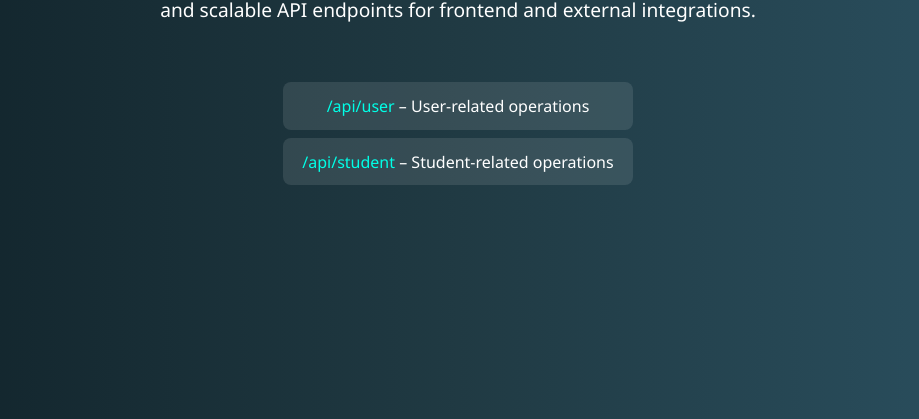
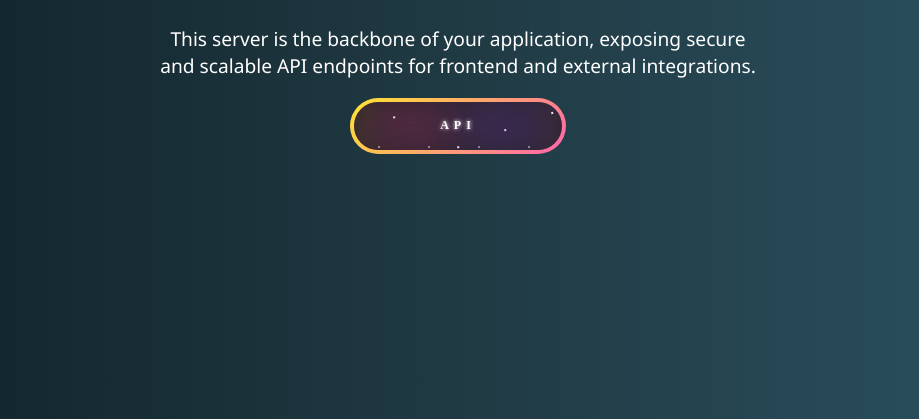
Before and after one commit to NFRIDOY/backend-express-ts-init-setup, a website: page index.html in a window 1280 px wide. Shown: the part 381-800 px from the top of the page, without its empty margins (182-1101 px from the left). Drawn offline with Linux system fonts and the light colour scheme.

Commit message:
✨ api page

```diff
--- a/index.html
+++ b/index.html
@@ -4,6 +4,7 @@
 <head>
     <meta charset="UTF-8" />
     <meta name="viewport" content="width=device-width, initial-scale=1.0" />
+
     <title>Backend API Server</title>
     <style>
         body {
@@ -47,17 +48,203 @@
             color: #00ffe7;
             text-decoration: none;
         }
+
+        /* From Uiverse.io by StealthWorm */
+        .btn {
+            display: flex;
+            justify-content: center;
+            align-items: center;
+            width: 13rem;
+            overflow: hidden;
+            height: 3rem;
+            background-size: 300% 300%;
+            cursor: pointer;
+            backdrop-filter: blur(1rem);
+            border-radius: 5rem;
+            transition: 0.5s;
+            animation: gradient_301 5s ease infinite;
+            border: double 4px transparent;
+            background-image: linear-gradient(#212121, #212121),
+                linear-gradient(137.48deg,
+                    #ffdb3b 10%,
+                    #fe53bb 45%,
+                    #8f51ea 67%,
+                    #0044ff 87%);
+            background-origin: border-box;
+            background-clip: content-box, border-box;
+        }
+
+        #container-stars {
+            position: absolute;
+            z-index: -1;
+            width: 100%;
+            height: 100%;
+            overflow: hidden;
+            transition: 0.5s;
+            backdrop-filter: blur(1rem);
+            border-radius: 5rem;
+        }
+
+        strong {
+            z-index: 2;
+            font-family: "Avalors Personal Use";
+            font-size: 12px;
+            letter-spacing: 5px;
+            color: #ffffff;
+            text-shadow: 0 0 4px white;
+        }
+
+        #glow {
+            position: absolute;
+            display: flex;
+            width: 12rem;
+        }
+
+        .circle {
+            width: 100%;
+            height: 30px;
+            filter: blur(2rem);
+            animation: pulse_3011 4s infinite;
+            z-index: -1;
+        }
+
+        .circle:nth-of-type(1) {
+            background: rgba(254, 83, 186, 0.636);
+        }
+
+        .circle:nth-of-type(2) {
+            background: rgba(142, 81, 234, 0.704);
+        }
+
+        .btn:hover #container-stars {
+            z-index: 1;
+            background-color: #212121;
+        }
+
+        .btn:hover {
+            transform: scale(1.1);
+        }
+
+        .btn:active {
+            border: double 4px #fe53bb;
+            background-origin: border-box;
+            background-clip: content-box, border-box;
+            animation: none;
+        }
+
+        .btn:active .circle {
+            background: #fe53bb;
+        }
+
+        #stars {
+            position: relative;
+            background: transparent;
+            width: 200rem;
+            height: 200rem;
+        }
+
+        #stars::after {
+            content: "";
+            position: absolute;
+            top: -10rem;
+            left: -100rem;
+            width: 100%;
+            height: 100%;
+            animation: animStarRotate 90s linear infinite;
+        }
+
+        #stars::after {
+            background-image: radial-gradient(#ffffff 1px, transparent 1%);
+            background-size: 50px 50px;
+        }
+
+        #stars::before {
+            content: "";
+            position: absolute;
+            top: 0;
+            left: -50%;
+            width: 170%;
+            height: 500%;
+            animation: animStar 60s linear infinite;
+        }
+
+        #stars::before {
+            background-image: radial-gradient(#ffffff 1px, transparent 1%);
+            background-size: 50px 50px;
+            opacity: 0.5;
+        }
+
+        @keyframes animStar {
+            from {
+                transform: translateY(0);
+            }
+
+            to {
+                transform: translateY(-135rem);
+            }
+        }
+
+        @keyframes animStarRotate {
+            from {
+                transform: rotate(360deg);
+            }
+
+            to {
+                transform: rotate(0);
+            }
+        }
+
+        @keyframes gradient_301 {
+            0% {
+                background-position: 0% 50%;
+            }
+
+            50% {
+                background-position: 100% 50%;
+            }
+
+            100% {
+                background-position: 0% 50%;
+            }
+        }
+
+        @keyframes pulse_3011 {
+            0% {
+                transform: scale(0.75);
+                box-shadow: 0 0 0 0 rgba(0, 0, 0, 0.7);
+            }
+
+            70% {
+                transform: scale(1);
+                box-shadow: 0 0 0 10px rgba(0, 0, 0, 0);
+            }
+
+            100% {
+                transform: scale(0.75);
+                box-shadow: 0 0 0 0 rgba(0, 0, 0, 0);
+            }
+        }
     </style>
+    <link rel="stylesheet" href="./style/api-btn.css">
 </head>
 
 <body>
     <h1>👋 Welcome to Your Backend Server</h1>
     <p>This server is the backbone of your application, exposing secure and scalable API endpoints for frontend and
         external integrations.</p>
-    <ul>
-        <li><a href="/api/user">/api/user</a> – User-related operations</li>
-        <li><a href="/api/student">/api/student</a> – Student-related operations</li>
-    </ul>
+    <!-- From Uiverse.io by StealthWorm -->
+    <a href="./api.html" type="button" class="btn">
+        <strong>API</strong>
+        <div id="container-stars">
+            <div id="stars"></div>
+        </div>
+
+        <div id="glow">
+            <div class="circle"></div>
+            <div class="circle"></div>
+        </div>
+    </a>
+
 </body>
 
 </html>
--- a/src/app.ts
+++ b/src/app.ts
@@ -26,6 +26,11 @@ app.get('/', (req, res) => {
     res.sendFile(path.join(process.cwd(), 'index.html'));
 
 })
+app.get('/api.html', (req, res) => {
+    // res.send('Hello World From Backend Server.')
+    res.sendFile(path.join(process.cwd(), 'api.html'));
+
+})
 
 app.post('/', (req: Request, res: Response) => {
     res.json({
--- /dev/null
+++ b/style/api-btn.css
@@ -0,0 +1,177 @@
+/* From Uiverse.io by StealthWorm */
+.btn {
+    display: flex;
+    justify-content: center;
+    align-items: center;
+    width: 13rem;
+    overflow: hidden;
+    height: 3rem;
+    background-size: 300% 300%;
+    cursor: pointer;
+    backdrop-filter: blur(1rem);
+    border-radius: 5rem;
+    transition: 0.5s;
+    animation: gradient_301 5s ease infinite;
+    border: double 4px transparent;
+    background-image: linear-gradient(#212121, #212121),
+      linear-gradient(
+        137.48deg,
+        #ffdb3b 10%,
+        #fe53bb 45%,
+        #8f51ea 67%,
+        #0044ff 87%
+      );
+    background-origin: border-box;
+    background-clip: content-box, border-box;
+  }
+
+  #container-stars {
+    position: absolute;
+    z-index: -1;
+    width: 100%;
+    height: 100%;
+    overflow: hidden;
+    transition: 0.5s;
+    backdrop-filter: blur(1rem);
+    border-radius: 5rem;
+  }
+
+  strong {
+    z-index: 2;
+    font-family: "Avalors Personal Use";
+    font-size: 12px;
+    letter-spacing: 5px;
+    color: #ffffff;
+    text-shadow: 0 0 4px white;
+  }
+
+  #glow {
+    position: absolute;
+    display: flex;
+    width: 12rem;
+  }
+
+  .circle {
+    width: 100%;
+    height: 30px;
+    filter: blur(2rem);
+    animation: pulse_3011 4s infinite;
+    z-index: -1;
+  }
+
+  .circle:nth-of-type(1) {
+    background: rgba(254, 83, 186, 0.636);
+  }
+
+  .circle:nth-of-type(2) {
+    background: rgba(142, 81, 234, 0.704);
+  }
+
+  .btn:hover #container-stars {
+    z-index: 1;
+    background-color: #212121;
+  }
+
+  .btn:hover {
+    transform: scale(1.1);
+  }
+
+  .btn:active {
+    border: double 4px #fe53bb;
+    background-origin: border-box;
+    background-clip: content-box, border-box;
+    animation: none;
+  }
+
+  .btn:active .circle {
+    background: #fe53bb;
+  }
+
+  #stars {
+    position: relative;
+    background: transparent;
+    width: 200rem;
+    height: 200rem;
+  }
+
+  #stars::after {
+    content: "";
+    position: absolute;
+    top: -10rem;
+    left: -100rem;
+    width: 100%;
+    height: 100%;
+    animation: animStarRotate 90s linear infinite;
+  }
+
+  #stars::after {
+    background-image: radial-gradient(#ffffff 1px, transparent 1%);
+    background-size: 50px 50px;
+  }
+
+  #stars::before {
+    content: "";
+    position: absolute;
+    top: 0;
+    left: -50%;
+    width: 170%;
+    height: 500%;
+    animation: animStar 60s linear infinite;
+  }
+
+  #stars::before {
+    background-image: radial-gradient(#ffffff 1px, transparent 1%);
+    background-size: 50px 50px;
+    opacity: 0.5;
+  }
+
+  @keyframes animStar {
+    from {
+      transform: translateY(0);
+    }
+
+    to {
+      transform: translateY(-135rem);
+    }
+  }
+
+  @keyframes animStarRotate {
+    from {
+      transform: rotate(360deg);
+    }
+
+    to {
+      transform: rotate(0);
+    }
+  }
+
+  @keyframes gradient_301 {
+    0% {
+      background-position: 0% 50%;
+    }
+
+    50% {
+      background-position: 100% 50%;
+    }
+
+    100% {
+      background-position: 0% 50%;
+    }
+  }
+
+  @keyframes pulse_3011 {
+    0% {
+      transform: scale(0.75);
+      box-shadow: 0 0 0 0 rgba(0, 0, 0, 0.7);
+    }
+
+    70% {
+      transform: scale(1);
+      box-shadow: 0 0 0 10px rgba(0, 0, 0, 0);
+    }
+
+    100% {
+      transform: scale(0.75);
+      box-shadow: 0 0 0 0 rgba(0, 0, 0, 0);
+    }
+  }
```
Also changed, not shown: api.html (added, +63 -0 lines).
